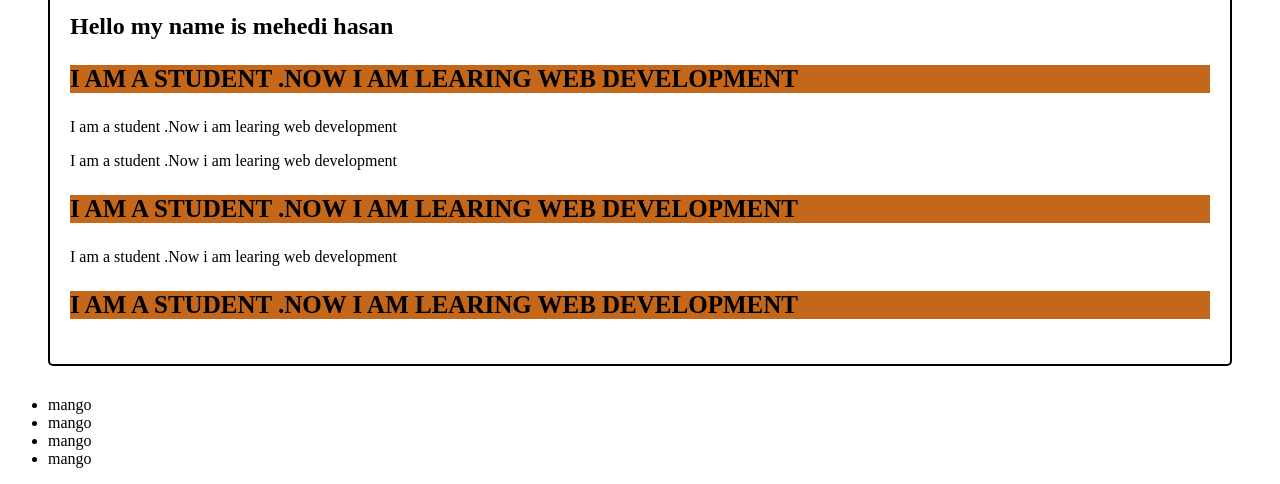
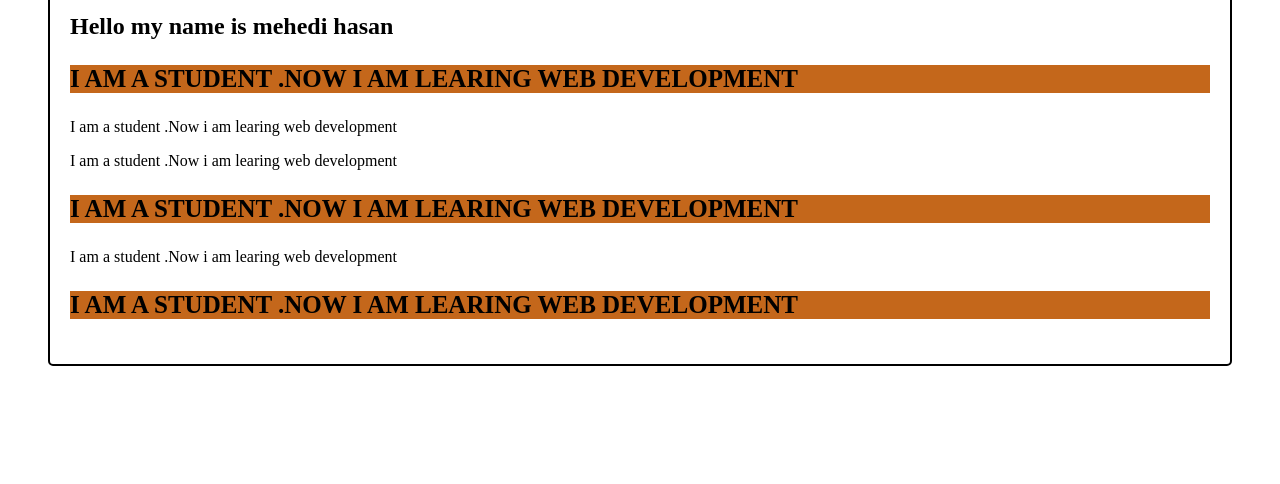
Before and after one commit to iammehedi4201/Mehedi-s-first-website, a plain HTML site: page first website.html in a window 1280 px wide. Shown: the part 627-1111 px from the top of the page. After the commit the page ends 1023 px from the top, so only its background shows below. Drawn offline with Linux system fonts and the light colour scheme.

Commit message:
unorder list removed

```diff
--- a/first website.html
+++ b/first website.html
@@ -36,13 +36,7 @@
         </section>
 
 
-        <ul>
-            <li>mango</li>
-            <li>mango</li>
-            <li>mango</li>
-            <li>mango</li>
 
-        </ul>
 </body>
 
 </html>
```
